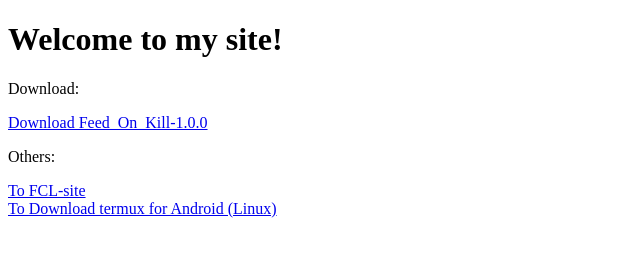
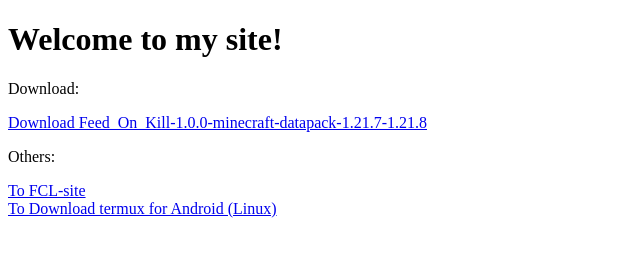
Before and after one commit to qym1421/download-site, a plain HTML site: page index.html in a window 1280 px wide. Shown: the whole page, without its empty margins (0-640 px from the left). Drawn offline with Linux system fonts and the light colour scheme.

Commit message:
Update index.html

```diff
--- a/index.html
+++ b/index.html
@@ -8,7 +8,7 @@
 
     <p>Download:</p>
 
-    <a href="Feed_On_Kill.zip" Download>Download Feed_On_Kill-1.0.0</a><br>
+    <a href="Feed_On_Kill.zip" Download>Download Feed_On_Kill-1.0.0-minecraft-datapack-1.21.7-1.21.8 </a><br>
 
 
     <p>Others:</p>
```
